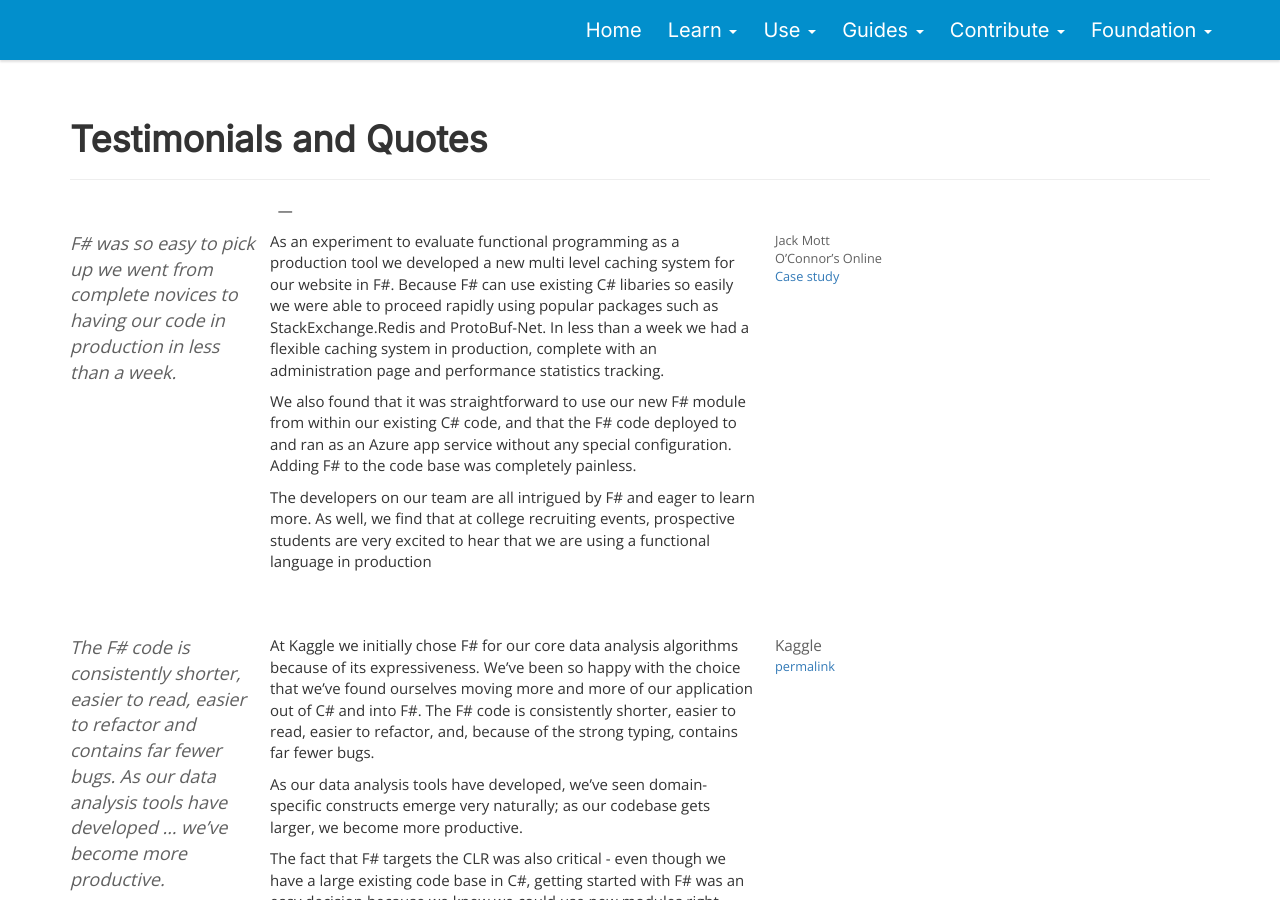
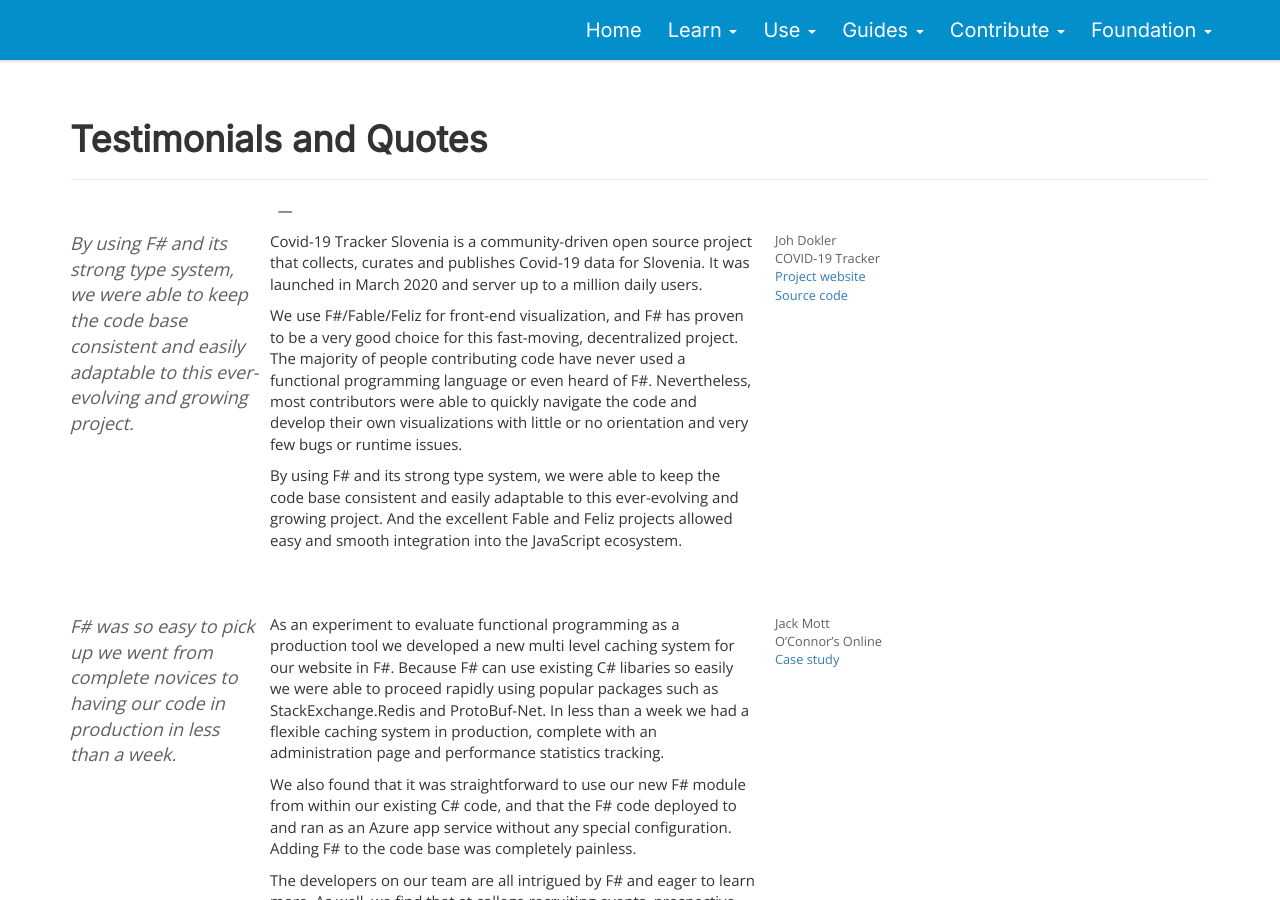
Before and after one commit to fsharp/fsharp.org, a Jekyll site: the page built from testimonials/index.md, in a window 1280 px wide and 900 px high. Built offline with Jekyll 4.4.1, drawn with Linux system fonts in a browser that asks for light colours; nearby versions of some CDN libraries.

Commit message:
Add COVID-19 Tracker

```diff
--- a/testimonials/index.md
+++ b/testimonials/index.md
@@ -40,6 +40,23 @@ or you can add as many details as you want. Keywords will be used later on to fi
 the content (so please add some, even though they are not used at the moment).
 
 -->
+<a id="sledilnik-1" class="testimonial-anchor"> &nbsp; </a>
+---
+
+> By using F# and its strong type system, we were able to keep the code base consistent and easily adaptable to this ever-evolving and growing project.
+
+1. Joh Dokler
+2. COVID-19 Tracker
+3. [Project website](https://covid-19.sledilnik.org/en/)
+4. [Source code](https://github.com/sledilnik/website)
+
+Covid-19 Tracker Slovenia is a community-driven open source project that collects, curates and publishes Covid-19 data for Slovenia. It was launched in March 2020 and server up to a million daily users.
+
+We use F#/Fable/Feliz for front-end visualization, and F# has proven to be a very good choice for this fast-moving, decentralized project. The majority of people contributing code have never used a functional programming language or even heard of F#. Nevertheless, most contributors were able to quickly navigate the code and develop their own visualizations with little or no orientation and very few bugs or runtime issues.
+
+By using F# and its strong type system, we were able to keep the code base consistent and easily adaptable to this ever-evolving and growing project. And the excellent Fable and Feliz projects allowed easy and smooth integration into the JavaScript ecosystem.
+
+
 <a id="oconnors-1" class="testimonial-anchor"> &nbsp; </a>
 ---
 
```
